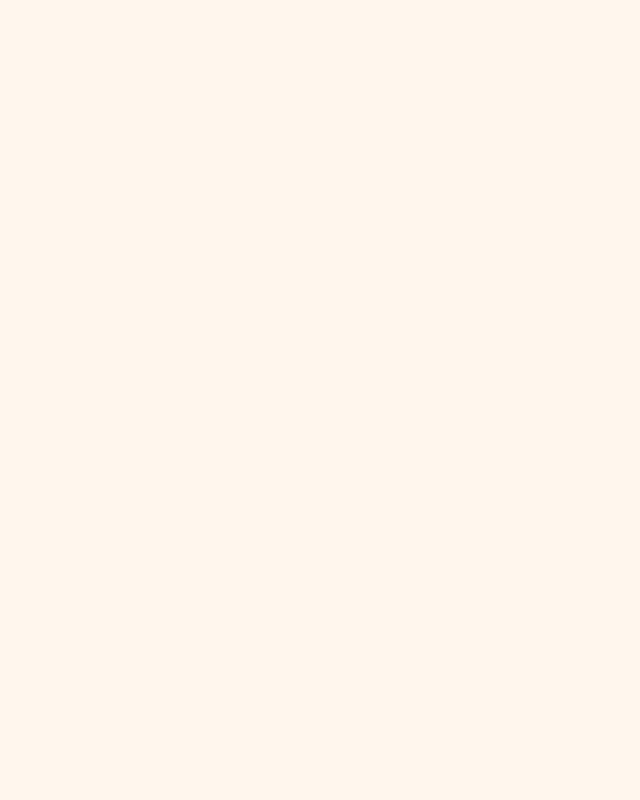
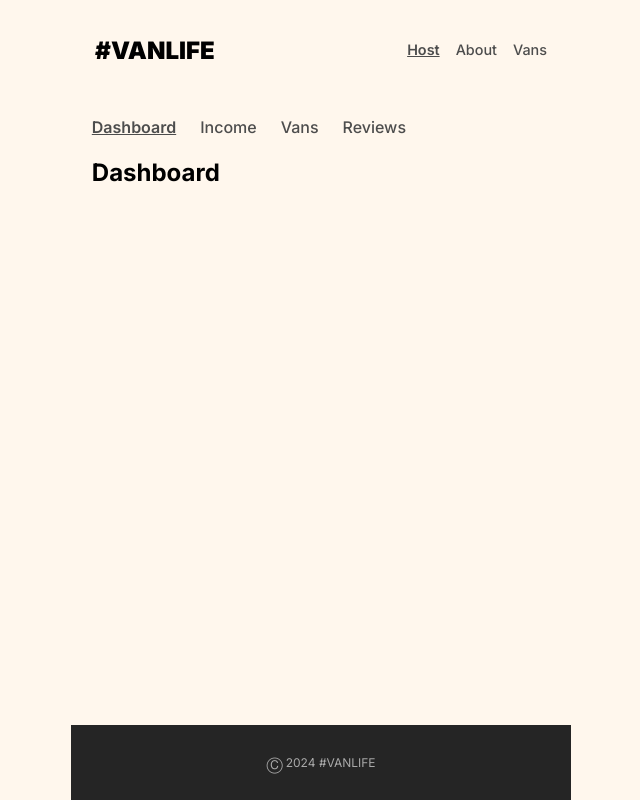
Before and after one commit to SOCRAMBLLE/van-life, a React (Vite) app: page /host in a window 1280 px wide. Before the commit this address had no page. Shown: the whole page, without its empty margins (319-959 px from the left). Built offline with nearby package versions, Linux system fonts and the light colour scheme; what miragejs would draw is missing.

Commit message:
Refactor routes to have parent routes to render shared UI on all pages - Added Host Page

```diff
--- a/src/App.jsx
+++ b/src/App.jsx
@@ -4,17 +4,33 @@ import Home from "./pages/home";
 import About from "./pages/about";
 import Vans from "./pages/vans";
 import VanDetail from "./pages/van-detail";
+import HostLayout from "./pages/host/layout";
+import Dashboard from "./pages/host/dashboard";
+import Income from "./pages/host/income";
+import Reviews from "./pages/host/reviews";
+import EditVans from "./pages/host/editvans";
 import "./server";
 
 function App() {
   return (
     <BrowserRouter>
       <Routes>
-        <Route element={<Layout />}>
-          <Route path="/" element={<Home />} />
-          <Route path="/about" element={<About />} />
-          <Route path="/vans" element={<Vans />} />
-          <Route path="/vans/:id" element={<VanDetail />} />
+        <Route path="/" element={<Layout />}>
+          <Route index element={<Home />} />
+          <Route path="about" element={<About />} />
+          <Route path="vans">
+            <Route index element={<Vans />} />
+            <Route path=":id" element={<VanDetail />} />
+          </Route>
+          <Route path="host" element={<HostLayout />}>
+            <Route index element={<Dashboard />} />
+            <Route path="income" element={<Income />} />
+            <Route path="reviews" element={<Reviews />} />
+            <Route path="editvan">
+              <Route index element={<EditVans />} />
+              <Route path=":id" element="" />
+            </Route>
+          </Route>
         </Route>
       </Routes>
     </BrowserRouter>
--- a/src/components/components.css
+++ b/src/components/components.css
@@ -27,6 +27,11 @@ nav a {
   line-height: 22px;
   font-weight: 500;
   text-align: left;
+}
+
+.nav--pages a {
+  color: #4d4d4d;
+  text-decoration: none;
 }
 
 .nav--pages a:hover {
--- a/src/components/navbar.jsx
+++ b/src/components/navbar.jsx
@@ -12,6 +12,8 @@ export default function Navbar() {
       setActualPage("about");
     } else if (path.includes("vans")) {
       setActualPage("vans");
+    } else if (path.includes("host")) {
+      setActualPage("host");
     } else {
       setActualPage("");
     }
@@ -23,6 +25,9 @@ export default function Navbar() {
         <Link to="/">#VANLIFE</Link>
       </div>
       <div className="nav--pages">
+        <Link to="/host" className={actualPage == "host" ? "active" : ""}>
+          Host
+        </Link>
         <Link to="/about" className={actualPage == "about" ? "active" : ""}>
           About
         </Link>
--- a/src/index.css
+++ b/src/index.css
@@ -176,3 +176,13 @@ body {
   font-family: "Inter", sans-serif;
   cursor: pointer;
 }
+
+.host-layout {
+  padding: 1rem 1.3rem;
+}
+.host-layout .nav--pages {
+  gap: 1.5rem;
+}
+.host-layout .nav--pages a {
+  font-size: 1rem;
+}
--- /dev/null
+++ b/src/pages/host/dashboard.jsx
@@ -0,0 +1,3 @@
+export default function Dashboard() {
+  return <h2>Dashboard</h2>;
+}
--- /dev/null
+++ b/src/pages/host/editvans.jsx
@@ -0,0 +1,3 @@
+export default function EditVans() {
+  return <h1>EditVans dash</h1>;
+}
--- /dev/null
+++ b/src/pages/host/income.jsx
@@ -0,0 +1,3 @@
+export default function Income() {
+  return <h2>Income</h2>;
+}
--- /dev/null
+++ b/src/pages/host/layout.jsx
@@ -0,0 +1,49 @@
+import { useEffect, useState } from "react";
+import { Outlet, Link, useLocation } from "react-router-dom";
+
+export default function HostLayout() {
+  const [actualPage, setActualPage] = useState("");
+
+  let location = useLocation();
+  useEffect(() => {
+    let path = location.pathname;
+    if (path.includes("income")) {
+      setActualPage("income");
+    } else if (path.includes("reviews")) {
+      setActualPage("reviews");
+    } else if (path.includes("editvan")) {
+      setActualPage("editvan");
+    } else {
+      setActualPage("dashboard");
+    }
+  }, [location]);
+
+  return (
+    <div className="host-layout">
+      <div className="nav--pages">
+        <Link to="/host" className={actualPage == "dashboard" ? "active" : ""}>
+          Dashboard
+        </Link>
+        <Link
+          to="/host/income"
+          className={actualPage == "income" ? "active" : ""}
+        >
+          Income
+        </Link>
+        <Link
+          to="/host/editvan"
+          className={actualPage == "editvan" ? "active" : ""}
+        >
+          Vans
+        </Link>
+        <Link
+          to="/host/reviews"
+          className={actualPage == "reviews" ? "active" : ""}
+        >
+          Reviews
+        </Link>
+      </div>
+      <Outlet />
+    </div>
+  );
+}
--- /dev/null
+++ b/src/pages/host/reviews.jsx
@@ -0,0 +1,3 @@
+export default function Reviews() {
+  return <h2>Reviews</h2>;
+}
```
